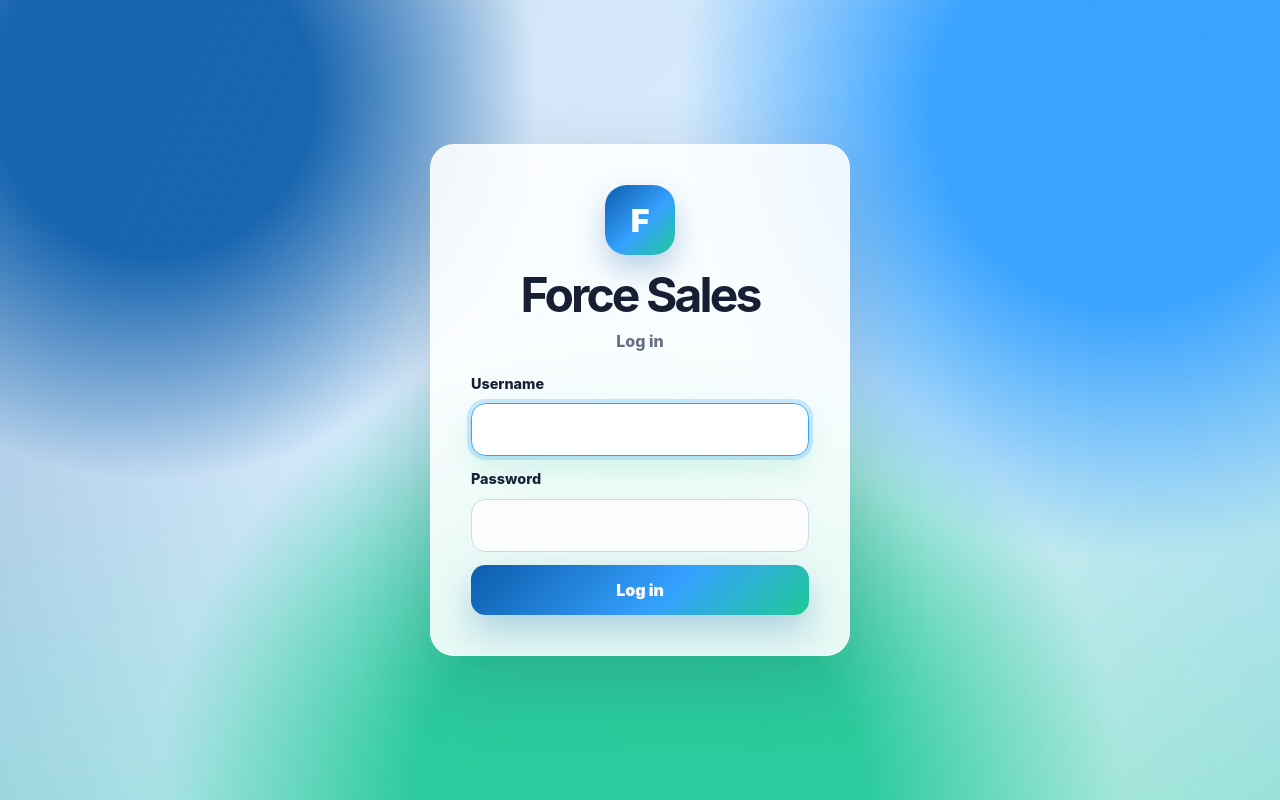
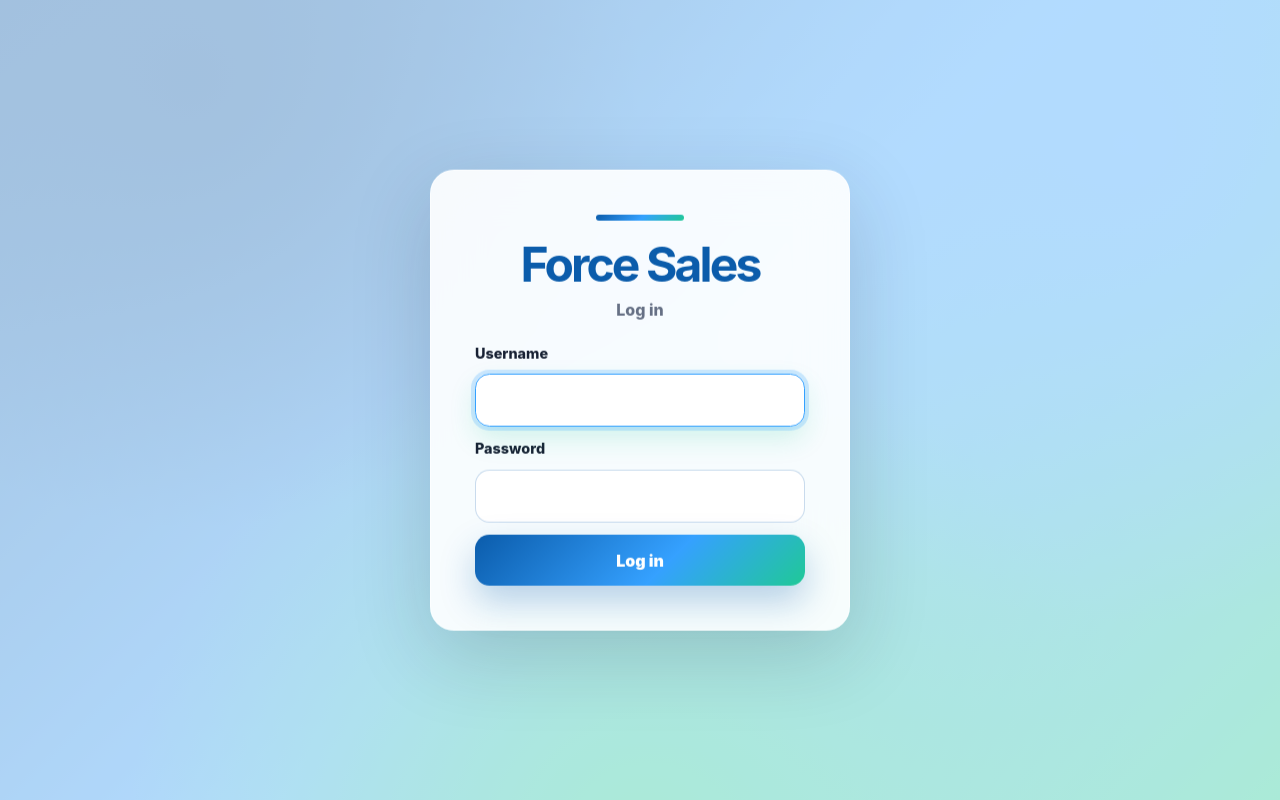
Before and after one commit to ddh73/forceSales, a Django app: page /accounts/login/ in a window 1280 px wide. Run offline with Django 5.2, Linux system fonts and the light colour scheme.

Commit message:
Fix login centering and visible theming

```diff
--- a/crm/templates/crm/base.html
+++ b/crm/templates/crm/base.html
@@ -16,10 +16,7 @@
 </head>
 <body class="{% block body_class %}{% endblock %}">
     <header class="site-header">
-        <a class="brand" href="{% url 'dashboard' %}" aria-label="{{ site_branding.name }} home">
-            <span class="brand-mark" aria-hidden="true">{{ site_branding.name|first }}</span>
-            <span>{{ site_branding.name }}</span>
-        </a>
+        <a class="brand" href="{% url 'dashboard' %}" aria-label="{{ site_branding.name }} home">{{ site_branding.name }}</a>
         {% if user.is_authenticated %}
             <nav class="nav-links" aria-label="Primary navigation">
                 <span>Signed in as {{ user.get_username }}</span>
--- a/crm/templates/registration/login.html
+++ b/crm/templates/registration/login.html
@@ -7,7 +7,6 @@
 <section class="login-shell" aria-labelledby="login-heading">
     <section class="auth-card" aria-label="Login form">
         <div class="login-brand">
-            <span class="brand-mark large" aria-hidden="true">{{ site_branding.name|first }}</span>
             <h1 id="login-heading">{{ site_branding.name }}</h1>
             <p class="login-subtitle">Log in</p>
         </div>
--- a/crm/tests.py
+++ b/crm/tests.py
@@ -45,7 +45,9 @@ class BrandingTests(TestCase):
 
         self.assertEqual(response.status_code, 200)
         self.assertContains(response, "Acme Pipeline")
+        self.assertNotContains(response, "brand-mark")
         self.assertContains(response, "--primary: #111111")
         self.assertContains(response, "--secondary: #222222")
         self.assertContains(response, "--accent: #333333")
         self.assertNotContains(response, "Manage customers")
+        self.assertContains(response, "Log in")
--- a/force_sales/settings.py
+++ b/force_sales/settings.py
@@ -9,7 +9,7 @@ from . import site_branding
 BASE_DIR = Path(__file__).resolve().parent.parent
 
 SECRET_KEY = os.environ.get("DJANGO_SECRET_KEY", "dev-only-change-me")
-DEBUG = os.environ.get("DJANGO_DEBUG", "False").lower() in {"1", "true", "yes", "on"}
+DEBUG = os.environ.get("DJANGO_DEBUG", "True").lower() in {"1", "true", "yes", "on"}
 
 _allowed_hosts = os.environ.get("DJANGO_ALLOWED_HOSTS", "localhost,127.0.0.1,.azurewebsites.net")
 ALLOWED_HOSTS = [host.strip() for host in _allowed_hosts.split(",") if host.strip()]
--- a/static/css/site.css
+++ b/static/css/site.css
@@ -1,21 +1,21 @@
 :root {
     color-scheme: light;
     --bg: #f6f8fc;
-    --card: rgba(255, 255, 255, 0.88);
+    --card: rgba(255, 255, 255, 0.9);
     --primary: #0b5cab;
     --secondary: #35a1ff;
     --accent: #20c997;
-    --primary-dark: color-mix(in srgb, var(--primary), #000 28%);
     --text: #172033;
     --muted: #667085;
-    --border: rgba(255, 255, 255, 0.55);
+    --border: rgba(255, 255, 255, 0.58);
     --danger-bg: #fff1f0;
     --danger-text: #b42318;
-    --success-bg: color-mix(in srgb, var(--accent), white 84%);
-    --success-text: color-mix(in srgb, var(--accent), #000 45%);
 }
 
 * { box-sizing: border-box; }
+
+html,
+body { min-height: 100%; }
 
 body {
     margin: 0;
@@ -23,20 +23,15 @@ body {
     color: var(--text);
     font-family: Inter, ui-sans-serif, system-ui, -apple-system, BlinkMacSystemFont, "Segoe UI", sans-serif;
     background:
-        radial-gradient(circle at 12% 12%, color-mix(in srgb, var(--primary), transparent 8%) 0 10rem, transparent 24rem),
-        radial-gradient(circle at 88% 14%, color-mix(in srgb, var(--secondary), transparent 4%) 0 12rem, transparent 28rem),
-        radial-gradient(circle at 50% 100%, color-mix(in srgb, var(--accent), transparent 8%) 0 14rem, transparent 30rem),
-        linear-gradient(135deg,
-            color-mix(in srgb, var(--primary), white 82%),
-            color-mix(in srgb, var(--secondary), white 80%) 48%,
-            color-mix(in srgb, var(--accent), white 80%));
+        radial-gradient(circle at 15% 10%, var(--primary) 0, transparent 28rem),
+        radial-gradient(circle at 88% 18%, var(--secondary) 0, transparent 30rem),
+        radial-gradient(circle at 50% 105%, var(--accent) 0, transparent 32rem),
+        linear-gradient(135deg, var(--primary), var(--secondary) 52%, var(--accent));
+    background-attachment: fixed;
 }
 
 body::before {
-    background:
-        linear-gradient(115deg, color-mix(in srgb, var(--primary), transparent 74%), transparent 34%),
-        linear-gradient(245deg, color-mix(in srgb, var(--secondary), transparent 72%), transparent 38%),
-        linear-gradient(0deg, color-mix(in srgb, var(--accent), transparent 76%), transparent 42%);
+    background: rgba(255, 255, 255, 0.62);
     content: "";
     inset: 0;
     pointer-events: none;
@@ -44,11 +39,15 @@ body::before {
     z-index: -1;
 }
 
+body.auth-page {
+    overflow: hidden;
+}
+
 .site-header {
     align-items: center;
-    background: rgba(255, 255, 255, 0.72);
+    background: rgba(255, 255, 255, 0.76);
     backdrop-filter: blur(18px);
-    border-bottom: 1px solid rgba(255, 255, 255, 0.5);
+    border-bottom: 1px solid rgba(255, 255, 255, 0.62);
     display: flex;
     justify-content: space-between;
     padding: 1rem clamp(1rem, 4vw, 3rem);
@@ -59,36 +58,11 @@ body::before {
 }
 
 .brand {
-    align-items: center;
-    color: var(--primary-dark);
-    display: inline-flex;
-    font-size: 1.15rem;
-    font-weight: 800;
-    gap: 0.7rem;
+    color: var(--primary);
+    font-size: 1.2rem;
+    font-weight: 900;
+    letter-spacing: -0.03em;
     text-decoration: none;
-}
-
-.brand-mark {
-    align-items: center;
-    background:
-        linear-gradient(135deg, var(--primary), var(--secondary) 55%, var(--accent));
-    border-radius: 0.85rem;
-    box-shadow: 0 14px 30px color-mix(in srgb, var(--primary), transparent 72%);
-    color: white;
-    display: inline-flex;
-    font-weight: 900;
-    height: 2.3rem;
-    justify-content: center;
-    text-transform: uppercase;
-    width: 2.3rem;
-}
-
-.brand-mark.large {
-    border-radius: 1.35rem;
-    font-size: 2rem;
-    height: 4.4rem;
-    margin: 0 auto 1rem;
-    width: 4.4rem;
 }
 
 .nav-links {
@@ -99,8 +73,9 @@ body::before {
 
 .nav-links a,
 .link-button {
-    color: var(--primary-dark);
+    color: var(--primary);
     font: inherit;
+    font-weight: 700;
     text-decoration: none;
 }
 
@@ -119,17 +94,19 @@ body::before {
 }
 
 .auth-page .page-shell {
-    align-items: center;
-    display: flex;
-    justify-content: center;
-    min-height: 100vh;
+    left: 50%;
+    margin: 0;
+    max-width: none;
     padding: 1.25rem;
+    position: absolute;
+    top: 50%;
+    transform: translate(-50%, -50%);
+    width: 100%;
 }
 
 .login-shell {
-    align-items: center;
-    display: flex;
-    justify-content: center;
+    display: grid;
+    place-items: center;
     width: 100%;
 }
 
@@ -137,24 +114,37 @@ body::before {
 .hero-card,
 .panel {
     background: var(--card);
-    backdrop-filter: blur(22px);
+    backdrop-filter: blur(24px);
     border: 1px solid var(--border);
     border-radius: 1.5rem;
-    box-shadow: 0 24px 80px rgba(23, 32, 51, 0.16);
+    box-shadow: 0 24px 80px rgba(23, 32, 51, 0.18);
 }
 
 .auth-card {
+    margin-left: auto;
+    margin-right: auto;
     max-width: 420px;
-    padding: clamp(1.5rem, 5vw, 2.5rem);
+    padding: clamp(1.75rem, 5vw, 2.75rem);
     width: min(100%, 420px);
 }
 
 .login-brand {
-    margin-bottom: 1.5rem;
+    margin-bottom: 1.6rem;
     text-align: center;
 }
 
+.login-brand::before {
+    background: linear-gradient(135deg, var(--primary), var(--secondary) 52%, var(--accent));
+    border-radius: 999px;
+    content: "";
+    display: block;
+    height: 0.35rem;
+    margin: 0 auto 1.25rem;
+    width: 5.5rem;
+}
+
 .login-brand h1 {
+    color: var(--primary);
     font-size: clamp(2rem, 8vw, 3rem);
     letter-spacing: -0.06em;
     line-height: 1;
@@ -180,7 +170,7 @@ body::before {
     border-radius: 999px;
     content: "";
     height: 9rem;
-    opacity: 0.25;
+    opacity: 0.32;
     position: absolute;
     right: -3rem;
     top: -3rem;
@@ -188,7 +178,7 @@ body::before {
 }
 
 .eyebrow {
-    color: var(--primary-dark);
+    color: var(--primary);
     font-size: 0.78rem;
     font-weight: 900;
     letter-spacing: 0.14em;
@@ -203,11 +193,9 @@ h1 { margin-bottom: 0; }
 
 h2 { font-size: 1.1rem; }
 
-.muted { color: var(--muted); }
-
 .error {
     background: var(--danger-bg);
-    border: 1px solid color-mix(in srgb, var(--danger-text), white 70%);
+    border: 1px solid #f3b8b0;
     border-radius: 0.9rem;
     color: var(--danger-text);
     padding: 0.85rem 1rem;
@@ -225,20 +213,19 @@ h2 { font-size: 1.1rem; }
 }
 
 .stacked-form input {
-    background: rgba(255, 255, 255, 0.9);
-    border: 1px solid color-mix(in srgb, var(--primary), white 78%);
+    background: rgba(255, 255, 255, 0.94);
+    border: 1px solid rgba(11, 92, 171, 0.22);
     border-radius: 0.9rem;
     font: inherit;
     outline: none;
     padding: 0.95rem 1rem;
     transition: border-color 160ms ease, box-shadow 160ms ease, transform 160ms ease;
+    width: 100%;
 }
 
 .stacked-form input:focus {
     border-color: var(--secondary);
-    box-shadow:
-        0 0 0 4px color-mix(in srgb, var(--secondary), transparent 78%),
-        0 12px 26px color-mix(in srgb, var(--accent), transparent 84%);
+    box-shadow: 0 0 0 4px rgba(53, 161, 255, 0.22), 0 12px 26px rgba(32, 201, 151, 0.18);
     transform: translateY(-1px);
 }
 
@@ -247,7 +234,7 @@ button,
     background: linear-gradient(135deg, var(--primary), var(--secondary) 58%, var(--accent));
     border: 0;
     border-radius: 0.9rem;
-    box-shadow: 0 16px 35px color-mix(in srgb, var(--primary), transparent 74%);
+    box-shadow: 0 16px 35px rgba(11, 92, 171, 0.28);
     color: white;
     cursor: pointer;
     display: inline-block;
@@ -261,7 +248,7 @@ button,
 
 button:hover,
 .button-link:hover {
-    box-shadow: 0 20px 40px color-mix(in srgb, var(--secondary), transparent 68%);
+    box-shadow: 0 20px 40px rgba(53, 161, 255, 0.32);
     transform: translateY(-1px);
 }
 
@@ -288,13 +275,13 @@ button:hover,
 }
 
 .badge.admin {
-    background: color-mix(in srgb, var(--secondary), white 78%);
-    color: var(--primary-dark);
+    background: rgba(53, 161, 255, 0.2);
+    color: var(--primary);
 }
 
 .badge.user {
-    background: var(--success-bg);
-    color: var(--success-text);
+    background: rgba(32, 201, 151, 0.22);
+    color: #0e604a;
 }
 
 .feature-list {
```
Also changed, not shown: README.md.
